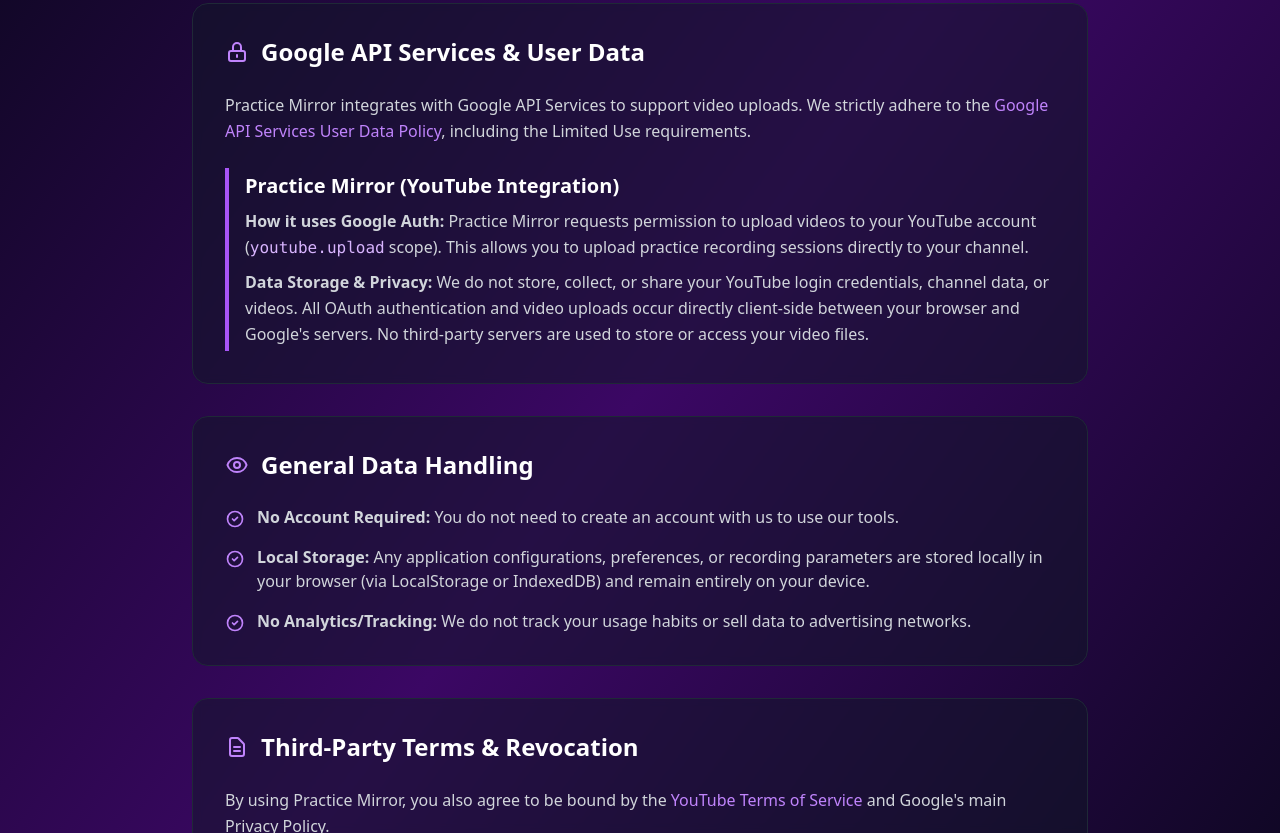
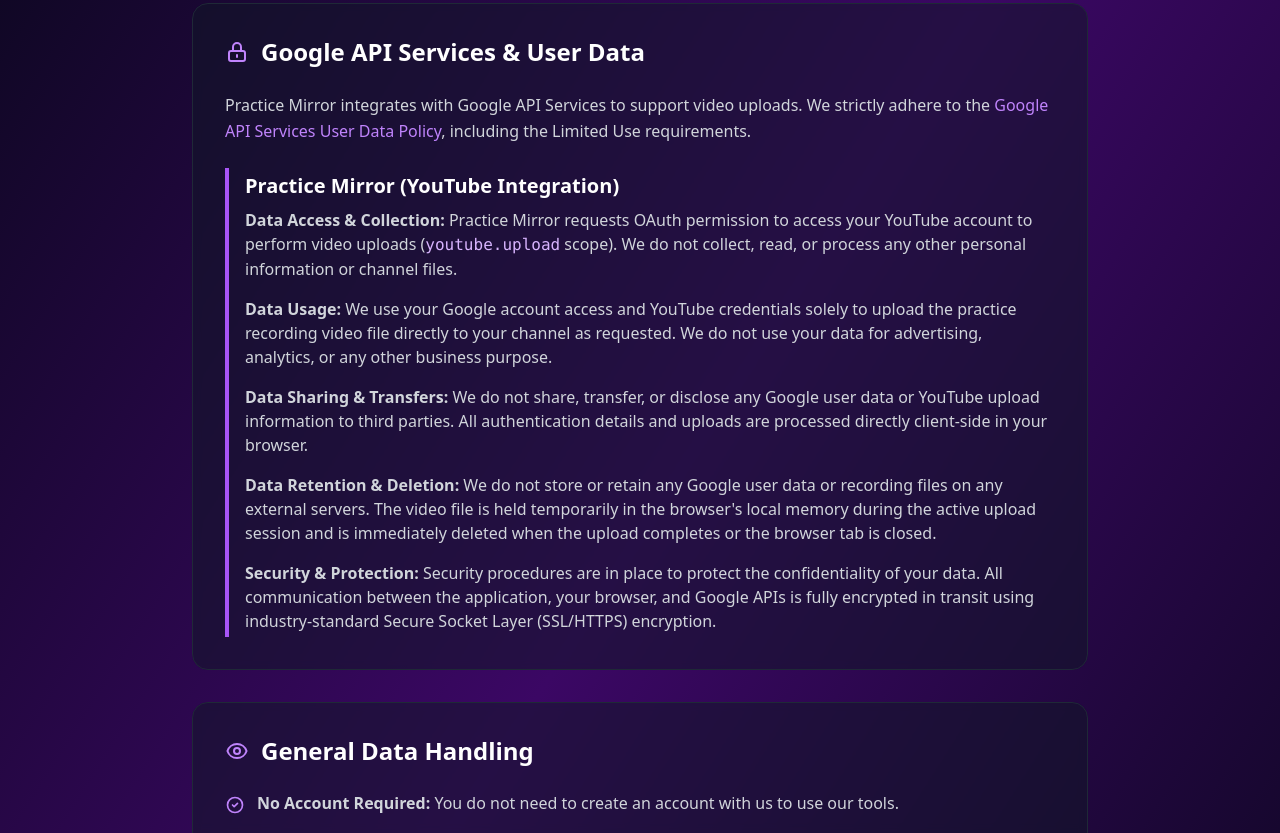
Before and after one commit to catIO/practice-mirror, a website: page privacy.html in a window 1280 px wide. Shown: the part 470-1303 px from the top of the page. Drawn offline with nearby package versions, Linux system fonts and the light colour scheme.

Commit message:
docs: expand privacy policy details regarding YouTube data handling and security practices

```diff
--- a/privacy.html
+++ b/privacy.html
@@ -65,12 +65,24 @@
             <!-- Practice Mirror (YouTube) -->
             <div class="border-l-4 border-purple-500 pl-4 py-1">
               <h3 class="text-xl font-semibold text-white mb-2">Practice Mirror (YouTube Integration)</h3>
-              <p class="text-gray-300 leading-relaxed mb-2">
-                <strong>How it uses Google Auth:</strong> Practice Mirror requests permission to upload videos to your YouTube account (<code class="text-purple-300">youtube.upload</code> scope). This allows you to upload practice recording sessions directly to your channel.
-              </p>
-              <p class="text-gray-300 leading-relaxed">
-                <strong>Data Storage & Privacy:</strong> We do not store, collect, or share your YouTube login credentials, channel data, or videos. All OAuth authentication and video uploads occur directly client-side between your browser and Google's servers. No third-party servers are used to store or access your video files.
-              </p>
+
+              <div class="space-y-4 text-gray-300">
+                <p>
+                  <strong>Data Access & Collection:</strong> Practice Mirror requests OAuth permission to access your YouTube account to perform video uploads (<code class="text-purple-300">youtube.upload</code> scope). We do not collect, read, or process any other personal information or channel files.
+                </p>
+                <p>
+                  <strong>Data Usage:</strong> We use your Google account access and YouTube credentials solely to upload the practice recording video file directly to your channel as requested. We do not use your data for advertising, analytics, or any other business purpose.
+                </p>
+                <p>
+                  <strong>Data Sharing & Transfers:</strong> We do not share, transfer, or disclose any Google user data or YouTube upload information to third parties. All authentication details and uploads are processed directly client-side in your browser.
+                </p>
+                <p>
+                  <strong>Data Retention & Deletion:</strong> We do not store or retain any Google user data or recording files on any external servers. The video file is held temporarily in the browser's local memory during the active upload session and is immediately deleted when the upload completes or the browser tab is closed.
+                </p>
+                <p>
+                  <strong>Security & Protection:</strong> Security procedures are in place to protect the confidentiality of your data. All communication between the application, your browser, and Google APIs is fully encrypted in transit using industry-standard Secure Socket Layer (SSL/HTTPS) encryption.
+                </p>
+              </div>
             </div>
           </div>
         </div>
```
